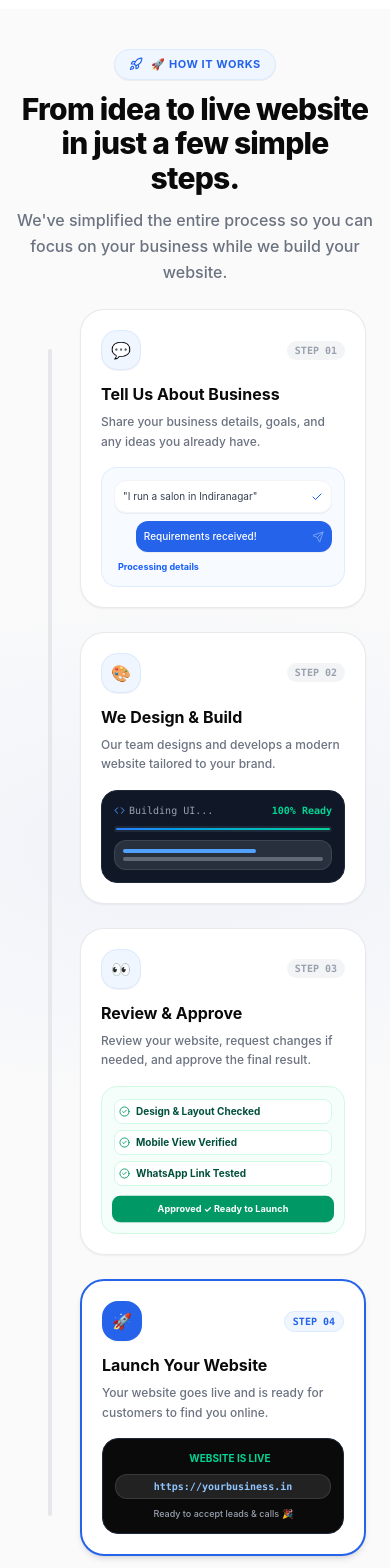
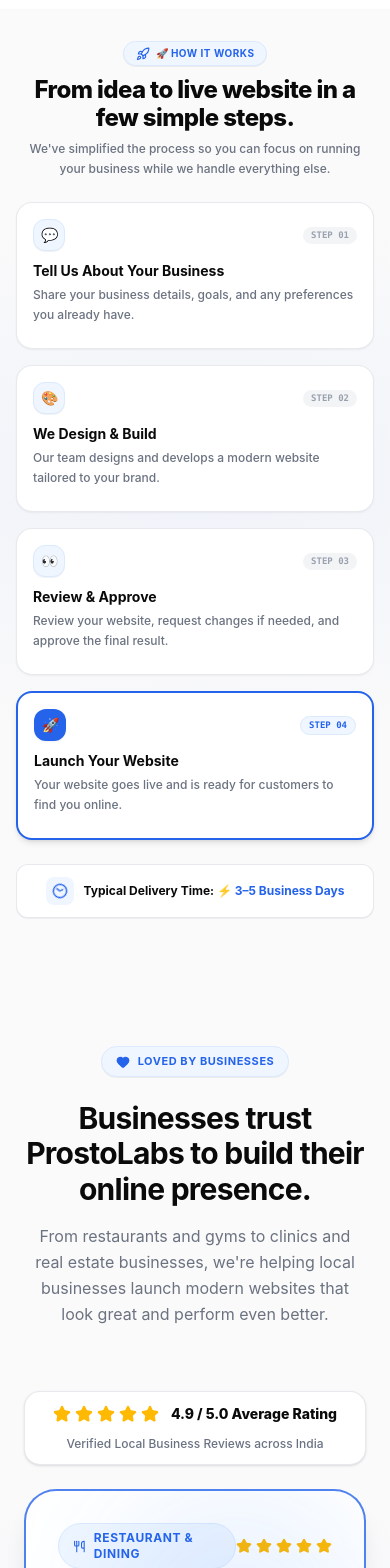
Before and after one commit to saumy-31/prostolabs-india, a React (Vite) app: page / in a window 390 px wide. Shown: the part 7320-8888 px from the top of the page. Built offline with nearby package versions, Linux system fonts and the light colour scheme.

Commit message:
how works

```diff
--- a/src/components/HowItWorks/HowItWorks.tsx
+++ b/src/components/HowItWorks/HowItWorks.tsx
@@ -3,14 +3,10 @@
 import {
   Rocket,
   Clock,
-  Check,
   CheckCircle2,
   Smartphone,
   Zap,
   Search,
-
-  Send,
-  Code,
   MessageSquare
 } from 'lucide-react'
 
@@ -45,7 +41,7 @@
   const isInView = useInView(sectionRef, { once: true, margin: "-60px" })
 
   return (
-    <section ref={sectionRef} className="py-10 md:py-14 bg-[#FAFAFA] relative overflow-hidden" id="how-it-works">
+    <section ref={sectionRef} className="py-8 sm:py-12 md:py-14 bg-[#FAFAFA] relative overflow-hidden" id="how-it-works">
 
       {/* Soft Ambient Radial Glow */}
       <div className="absolute top-1/2 left-1/2 -translate-x-1/2 -translate-y-1/2 w-[1100px] h-[500px] bg-[radial-gradient(ellipse_at_center,_rgba(37,99,235,0.05)_0%,_transparent_75%)] pointer-events-none" />
@@ -58,33 +54,33 @@
             initial={{ opacity: 0, scale: 0.9 }}
             animate={isInView ? { opacity: 1, scale: 1 } : {}}
             transition={{ duration: 0.4 }}
-            className="inline-flex items-center gap-2 px-3.5 py-1.5 rounded-full bg-blue-50 border border-blue-100 shadow-2xs mb-3"
+            className="inline-flex items-center gap-1.5 px-3 py-1 sm:px-3.5 sm:py-1.5 rounded-full bg-blue-50 border border-blue-100 shadow-2xs mb-2.5 sm:mb-3"
           >
             <Rocket className="w-3.5 h-3.5 text-[#2563EB]" />
-            <span className="text-[11px] font-bold text-[#2563EB] tracking-wider uppercase">🚀 How It Works</span>
+            <span className="text-[10px] sm:text-[11px] font-bold text-[#2563EB] tracking-wider uppercase">🚀 How It Works</span>
           </motion.div>
 
           <motion.h2
             initial={{ opacity: 0, y: 12 }}
             animate={isInView ? { opacity: 1, y: 0 } : {}}
             transition={{ duration: 0.5, delay: 0.1 }}
-            className="text-3xl md:text-4xl lg:text-5xl font-extrabold text-[#0A0A0A] mb-3 tracking-tight font-sans leading-[1.15]"
+            className="text-2xl sm:text-4xl lg:text-5xl font-extrabold text-[#0A0A0A] mb-2 sm:mb-3 tracking-tight font-sans leading-[1.15]"
           >
-            From idea to live website in just a few simple steps.
+            From idea to live website in a few simple steps.
           </motion.h2>
 
           <motion.p
             initial={{ opacity: 0, y: 8 }}
             animate={isInView ? { opacity: 1, y: 0 } : {}}
             transition={{ duration: 0.5, delay: 0.15 }}
-            className="text-base md:text-lg text-[#6B7280] font-medium leading-relaxed"
+            className="text-xs sm:text-base md:text-lg text-[#6B7280] font-medium leading-relaxed"
           >
-            We've simplified the entire process so you can focus on your business while we build your website.
+            We've simplified the process so you can focus on running your business while we handle everything else.
           </motion.p>
         </div>
 
         {/* TIMELINE CONTAINER STAGE */}
-        <div className="relative mb-8 md:mb-10 max-w-5xl mx-auto px-2 md:px-0">
+        <div className="relative mb-6 sm:mb-10 max-w-5xl mx-auto">
 
           {/* DESKTOP CONNECTING PROGRESS LINE */}
           <div className="hidden lg:block absolute top-[90px] left-[8%] right-[8%] h-1 bg-gray-200 z-0 rounded-full">
@@ -96,17 +92,7 @@
             />
           </div>
 
-          {/* MOBILE CONNECTING VERTICAL LINE */}
-          <div className="lg:hidden absolute top-10 bottom-10 left-8 w-1 bg-gray-200 z-0 rounded-full">
-            <motion.div
-              initial={{ scaleY: 0 }}
-              animate={isInView ? { scaleY: 1 } : {}}
-              transition={{ duration: 1.5, delay: 0.3, ease: [0.16, 1, 0.3, 1] }}
-              className="w-full bg-[#2563EB] origin-top rounded-full"
-            />
-          </div>
-
-          {/* FLOATING BADGES */}
+          {/* FLOATING BADGES (DESKTOP ONLY) */}
           {outerFloatingChips.map((chip, i) => (
             <motion.div
               key={chip.text}
@@ -123,48 +109,42 @@
             variants={containerVariants}
             initial="hidden"
             animate={isInView ? "show" : "hidden"}
-            className="grid grid-cols-1 lg:grid-cols-4 gap-6 relative z-10 pl-14 lg:pl-0"
+            className="grid grid-cols-1 lg:grid-cols-4 gap-4 sm:gap-6 relative z-10"
           >
 
             {/* STEP 1: TELL US ABOUT YOUR BUSINESS */}
             <motion.div
               variants={cardVariants}
               whileHover={{ y: -5, boxShadow: "0 20px 30px -10px rgba(0,0,0,0.08)" }}
-              className="bg-white border border-gray-200/90 rounded-[24px] p-5 flex flex-col justify-between shadow-xs relative group transition-all duration-300"
+              className="bg-white border border-gray-200/90 rounded-2xl sm:rounded-[24px] p-4 sm:p-5 flex flex-col justify-between shadow-xs relative group transition-all duration-300"
             >
               <div>
-                <div className="flex items-center justify-between mb-3">
-                  <div className="w-10 h-10 rounded-2xl bg-blue-50 border border-blue-100 flex items-center justify-center text-[#2563EB] font-black text-base shadow-2xs group-hover:bg-[#2563EB] group-hover:text-white transition-colors duration-300">
+                <div className="flex items-center justify-between mb-2.5 sm:mb-3">
+                  <div className="w-8 h-8 sm:w-10 sm:h-10 rounded-xl sm:rounded-2xl bg-blue-50 border border-blue-100 flex items-center justify-center text-[#2563EB] font-black text-sm sm:text-base shadow-2xs group-hover:bg-[#2563EB] group-hover:text-white transition-colors duration-300">
                     💬
                   </div>
-                  <span className="text-[10px] font-mono font-black text-gray-400 bg-gray-100 px-2 py-0.5 rounded-full">
+                  <span className="text-[9px] sm:text-[10px] font-mono font-black text-gray-400 bg-gray-100 px-2 py-0.5 rounded-full">
                     STEP 01
                   </span>
                 </div>
 
-                <h3 className="text-base font-bold text-[#0A0A0A] font-sans mb-1.5">
-                  Tell Us About Business
+                <h3 className="text-sm sm:text-base font-bold text-[#0A0A0A] font-sans mb-1 sm:mb-1.5">
+                  Tell Us About Your Business
                 </h3>
 
-                <p className="text-xs text-[#6B7280] font-medium leading-relaxed mb-4">
-                  Share your business details, goals, and any ideas you already have.
+                <p className="text-xs text-[#6B7280] font-medium leading-relaxed mb-2 sm:mb-4">
+                  Share your business details, goals, and any preferences you already have.
                 </p>
               </div>
 
-              <div className="bg-blue-50/50 border border-blue-100/80 rounded-2xl p-3 space-y-2 mt-auto">
+              {/* Sub-card mockup (Desktop/Tablet) */}
+              <div className="hidden sm:block bg-blue-50/50 border border-blue-100/80 rounded-2xl p-3 space-y-2 mt-auto">
                 <div className="bg-white p-2 rounded-xl text-[10px] text-gray-700 shadow-2xs border border-gray-100 flex items-center justify-between">
-                  <span>"I run a salon in Indiranagar"</span>
-                  <Check className="w-3 h-3 text-blue-600 shrink-0" />
+                  <span>"I run a local business"</span>
+                  <CheckCircle2 className="w-3 h-3 text-blue-600 shrink-0" />
                 </div>
-
-                <div className="bg-[#2563EB] text-white p-2 rounded-xl text-[10px] font-medium shadow-2xs ml-auto max-w-[90%] flex items-center justify-between gap-1.5">
+                <div className="bg-[#2563EB] text-white p-2 rounded-xl text-[10px] font-medium shadow-2xs ml-auto max-w-[90%] flex items-center justify-between">
                   <span>Requirements received!</span>
-                  <Send className="w-3 h-3 text-blue-200 animate-pulse shrink-0" />
-                </div>
-
-                <div className="flex items-center gap-1 text-[9px] text-blue-600 font-bold px-1">
-                  <span>Processing details</span>
-                  <span className="w-1 h-1 bg-blue-600 rounded-full animate-ping" />
                 </div>
               </div>
             </motion.div>
@@ -174,45 +154,35 @@
             <motion.div
               variants={cardVariants}
               whileHover={{ y: -5, boxShadow: "0 20px 30px -10px rgba(0,0,0,0.08)" }}
-              className="bg-white border border-gray-200/90 rounded-[24px] p-5 flex flex-col justify-between shadow-xs relative group transition-all duration-300"
+              className="bg-white border border-gray-200/90 rounded-2xl sm:rounded-[24px] p-4 sm:p-5 flex flex-col justify-between shadow-xs relative group transition-all duration-300"
             >
               <div>
-                <div className="flex items-center justify-between mb-3">
-                  <div className="w-10 h-10 rounded-2xl bg-blue-50 border border-blue-100 flex items-center justify-center text-[#2563EB] font-black text-base shadow-2xs group-hover:bg-[#2563EB] group-hover:text-white transition-colors duration-300">
+                <div className="flex items-center justify-between mb-2.5 sm:mb-3">
+                  <div className="w-8 h-8 sm:w-10 sm:h-10 rounded-xl sm:rounded-2xl bg-blue-50 border border-blue-100 flex items-center justify-center text-[#2563EB] font-black text-sm sm:text-base shadow-2xs group-hover:bg-[#2563EB] group-hover:text-white transition-colors duration-300">
                     🎨
                   </div>
-                  <span className="text-[10px] font-mono font-black text-gray-400 bg-gray-100 px-2 py-0.5 rounded-full">
+                  <span className="text-[9px] sm:text-[10px] font-mono font-black text-gray-400 bg-gray-100 px-2 py-0.5 rounded-full">
                     STEP 02
                   </span>
                 </div>
 
-                <h3 className="text-base font-bold text-[#0A0A0A] font-sans mb-1.5">
+                <h3 className="text-sm sm:text-base font-bold text-[#0A0A0A] font-sans mb-1 sm:mb-1.5">
                   We Design & Build
                 </h3>
 
-                <p className="text-xs text-[#6B7280] font-medium leading-relaxed mb-4">
+                <p className="text-xs text-[#6B7280] font-medium leading-relaxed mb-2 sm:mb-4">
                   Our team designs and develops a modern website tailored to your brand.
                 </p>
               </div>
 
-              <div className="bg-gray-900 text-white rounded-2xl p-3 space-y-2 mt-auto border border-gray-800">
+              {/* Sub-card mockup (Desktop/Tablet) */}
+              <div className="hidden sm:block bg-gray-900 text-white rounded-2xl p-3 space-y-2 mt-auto border border-gray-800">
                 <div className="flex items-center justify-between text-[10px] font-mono text-gray-400">
-                  <span className="flex items-center gap-1"><Code size={11} className="text-blue-400" /> Building UI...</span>
+                  <span>Building UI...</span>
                   <span className="text-emerald-400 font-bold">100% Ready</span>
                 </div>
-
-                <div className="w-full bg-gray-800 h-1.5 rounded-full overflow-hidden p-0.5">
-                  <motion.div
-                    initial={{ width: "0%" }}
-                    animate={isInView ? { width: "100%" } : {}}
-                    transition={{ duration: 1.8, delay: 0.6, ease: "easeInOut" }}
-                    className="bg-gradient-to-r from-blue-500 to-emerald-400 h-full rounded-full"
-                  />
-                </div>
-
-                <div className="bg-white/10 rounded-xl p-2 border border-white/10 space-y-1">
-                  <div className="w-2/3 h-1 bg-blue-400 rounded" />
-                  <div className="w-full h-1 bg-gray-400/50 rounded" />
+                <div className="w-full bg-gray-800 h-1.5 rounded-full overflow-hidden">
+                  <div className="bg-gradient-to-r from-blue-500 to-emerald-400 h-full w-full rounded-full" />
                 </div>
               </div>
             </motion.div>
@@ -222,48 +192,36 @@
             <motion.div
               variants={cardVariants}
               whileHover={{ y: -5, boxShadow: "0 20px 30px -10px rgba(0,0,0,0.08)" }}
-              className="bg-white border border-gray-200/90 rounded-[24px] p-5 flex flex-col justify-between shadow-xs relative group transition-all duration-300"
+              className="bg-white border border-gray-200/90 rounded-2xl sm:rounded-[24px] p-4 sm:p-5 flex flex-col justify-between shadow-xs relative group transition-all duration-300"
             >
               <div>
-                <div className="flex items-center justify-between mb-3">
-                  <div className="w-10 h-10 rounded-2xl bg-blue-50 border border-blue-100 flex items-center justify-center text-[#2563EB] font-black text-base shadow-2xs group-hover:bg-[#2563EB] group-hover:text-white transition-colors duration-300">
+                <div className="flex items-center justify-between mb-2.5 sm:mb-3">
+                  <div className="w-8 h-8 sm:w-10 sm:h-10 rounded-xl sm:rounded-2xl bg-blue-50 border border-blue-100 flex items-center justify-center text-[#2563EB] font-black text-sm sm:text-base shadow-2xs group-hover:bg-[#2563EB] group-hover:text-white transition-colors duration-300">
                     👀
                   </div>
-                  <span className="text-[10px] font-mono font-black text-gray-400 bg-gray-100 px-2 py-0.5 rounded-full">
+                  <span className="text-[9px] sm:text-[10px] font-mono font-black text-gray-400 bg-gray-100 px-2 py-0.5 rounded-full">
                     STEP 03
                   </span>
                 </div>
 
-                <h3 className="text-base font-bold text-[#0A0A0A] font-sans mb-1.5">
+                <h3 className="text-sm sm:text-base font-bold text-[#0A0A0A] font-sans mb-1 sm:mb-1.5">
                   Review & Approve
                 </h3>
 
-                <p className="text-xs text-[#6B7280] font-medium leading-relaxed mb-4">
+                <p className="text-xs text-[#6B7280] font-medium leading-relaxed mb-2 sm:mb-4">
                   Review your website, request changes if needed, and approve the final result.
                 </p>
               </div>
 
-              <div className="bg-emerald-50/50 border border-emerald-100 rounded-2xl p-3 space-y-1.5 mt-auto">
-                {["Design & Layout Checked", "Mobile View Verified", "WhatsApp Link Tested"].map((item, idx) => (
-                  <motion.div
-                    key={idx}
-                    initial={{ opacity: 0, x: -8 }}
-                    animate={isInView ? { opacity: 1, x: 0 } : {}}
-                    transition={{ delay: 0.8 + (idx * 0.15) }}
-                    className="flex items-center gap-1.5 text-[10px] font-bold text-emerald-900 bg-white p-1 rounded-lg border border-emerald-100"
-                  >
-                    <CheckCircle2 size={11} className="text-emerald-600 shrink-0" />
-                    <span className="truncate">{item}</span>
-                  </motion.div>
-                ))}
-
-                <motion.button
-                  animate={{ scale: [1, 1.02, 1] }}
-                  transition={{ repeat: Infinity, duration: 2, ease: "easeInOut" }}
-                  className="w-full bg-emerald-600 text-white font-bold text-[9px] py-1.5 rounded-lg shadow-2xs mt-1"
-                >
-                  Approved ✓ Ready to Launch
-                </motion.button>
+              {/* Sub-card mockup (Desktop/Tablet) */}
+              <div className="hidden sm:block bg-emerald-50/50 border border-emerald-100 rounded-2xl p-3 space-y-1.5 mt-auto">
+                <div className="flex items-center gap-1.5 text-[10px] font-bold text-emerald-900 bg-white p-1 rounded-lg border border-emerald-100">
+                  <CheckCircle2 size={11} className="text-emerald-600 shrink-0" />
+                  <span>Mobile View Verified</span>
+                </div>
+                <div className="w-full bg-emerald-600 text-white font-bold text-[9px] py-1.5 rounded-lg text-center mt-1">
+                  Approved ✓
+                </div>
               </div>
             </motion.div>
 
@@ -272,39 +230,35 @@
             <motion.div
               variants={cardVariants}
               whileHover={{ y: -5, boxShadow: "0 20px 30px -10px rgba(37,99,235,0.15)" }}
-              className="bg-white border-2 border-[#2563EB] rounded-[24px] p-5 flex flex-col justify-between shadow-md relative group transition-all duration-300"
+              className="bg-white border-2 border-[#2563EB] rounded-2xl sm:rounded-[24px] p-4 sm:p-5 flex flex-col justify-between shadow-md relative group transition-all duration-300"
             >
               <div>
-                <div className="flex items-center justify-between mb-3">
-                  <div className="w-10 h-10 rounded-2xl bg-[#2563EB] text-white flex items-center justify-center font-black text-base shadow-xs">
+                <div className="flex items-center justify-between mb-2.5 sm:mb-3">
+                  <div className="w-8 h-8 sm:w-10 sm:h-10 rounded-xl sm:rounded-2xl bg-[#2563EB] text-white flex items-center justify-center font-black text-sm sm:text-base shadow-xs">
                     🚀
                   </div>
-                  <span className="text-[10px] font-mono font-black text-[#2563EB] bg-blue-50 px-2 py-0.5 rounded-full border border-blue-100">
+                  <span className="text-[9px] sm:text-[10px] font-mono font-black text-[#2563EB] bg-blue-50 px-2 py-0.5 rounded-full border border-blue-100">
                     STEP 04
                   </span>
                 </div>
 
-                <h3 className="text-base font-bold text-[#0A0A0A] font-sans mb-1.5">
+                <h3 className="text-sm sm:text-base font-bold text-[#0A0A0A] font-sans mb-1 sm:mb-1.5">
                   Launch Your Website
                 </h3>
 
-                <p className="text-xs text-[#6B7280] font-medium leading-relaxed mb-4">
+                <p className="text-xs text-[#6B7280] font-medium leading-relaxed mb-2 sm:mb-4">
                   Your website goes live and is ready for customers to find you online.
                 </p>
               </div>
 
-              <div className="bg-[#0A0A0A] text-white rounded-2xl p-3 space-y-2 mt-auto border border-gray-800 text-center">
+              {/* Sub-card mockup (Desktop/Tablet) */}
+              <div className="hidden sm:block bg-[#0A0A0A] text-white rounded-2xl p-3 space-y-1.5 mt-auto border border-gray-800 text-center">
                 <div className="flex items-center justify-center gap-1.5">
                   <span className="w-2 h-2 bg-emerald-500 rounded-full animate-ping" />
                   <span className="text-[10px] font-bold text-emerald-400">WEBSITE IS LIVE</span>
                 </div>
-
-                <div className="bg-white/10 px-2.5 py-1 rounded-xl border border-white/10 font-mono text-[10px] text-blue-300 font-bold truncate">
+                <div className="bg-white/10 px-2 py-0.5 rounded-xl border border-white/10 font-mono text-[10px] text-blue-300 font-bold truncate">
                   https://yourbusiness.in
-                </div>
-
-                <div className="text-[9px] text-gray-400 font-medium">
-                  Ready to accept leads & calls 🎉
                 </div>
               </div>
             </motion.div>
@@ -318,13 +272,13 @@
           initial={{ opacity: 0, y: 15 }}
           animate={isInView ? { opacity: 1, y: 0 } : {}}
           transition={{ duration: 0.5, delay: 0.6 }}
-          className="bg-white border border-gray-200/90 rounded-2xl p-3.5 md:p-4 max-w-xl mx-auto shadow-2xs flex items-center justify-center gap-3 text-center"
+          className="bg-white border border-gray-200/90 rounded-xl sm:rounded-2xl p-3 sm:p-4 max-w-xl mx-auto shadow-2xs flex items-center justify-center gap-2.5 sm:gap-3 text-center"
         >
-          <div className="p-1.5 bg-blue-50 text-[#2563EB] rounded-xl shrink-0">
-            <Clock size={18} className="animate-spin [animation-duration:8s]" />
+          <div className="p-1.5 bg-blue-50 text-[#2563EB] rounded-lg sm:rounded-xl shrink-0">
+            <Clock size={16} className="animate-spin [animation-duration:8s]" />
           </div>
-          <div className="text-xs md:text-sm font-bold text-[#0A0A0A]">
-            Typical Delivery Time: <span className="text-[#2563EB]">⚡ 3–7 Business Days</span>
+          <div className="text-xs sm:text-sm font-bold text-[#0A0A0A]">
+            Typical Delivery Time: <span className="text-[#2563EB]">⚡ 3–5 Business Days</span>
           </div>
         </motion.div>
 
```
